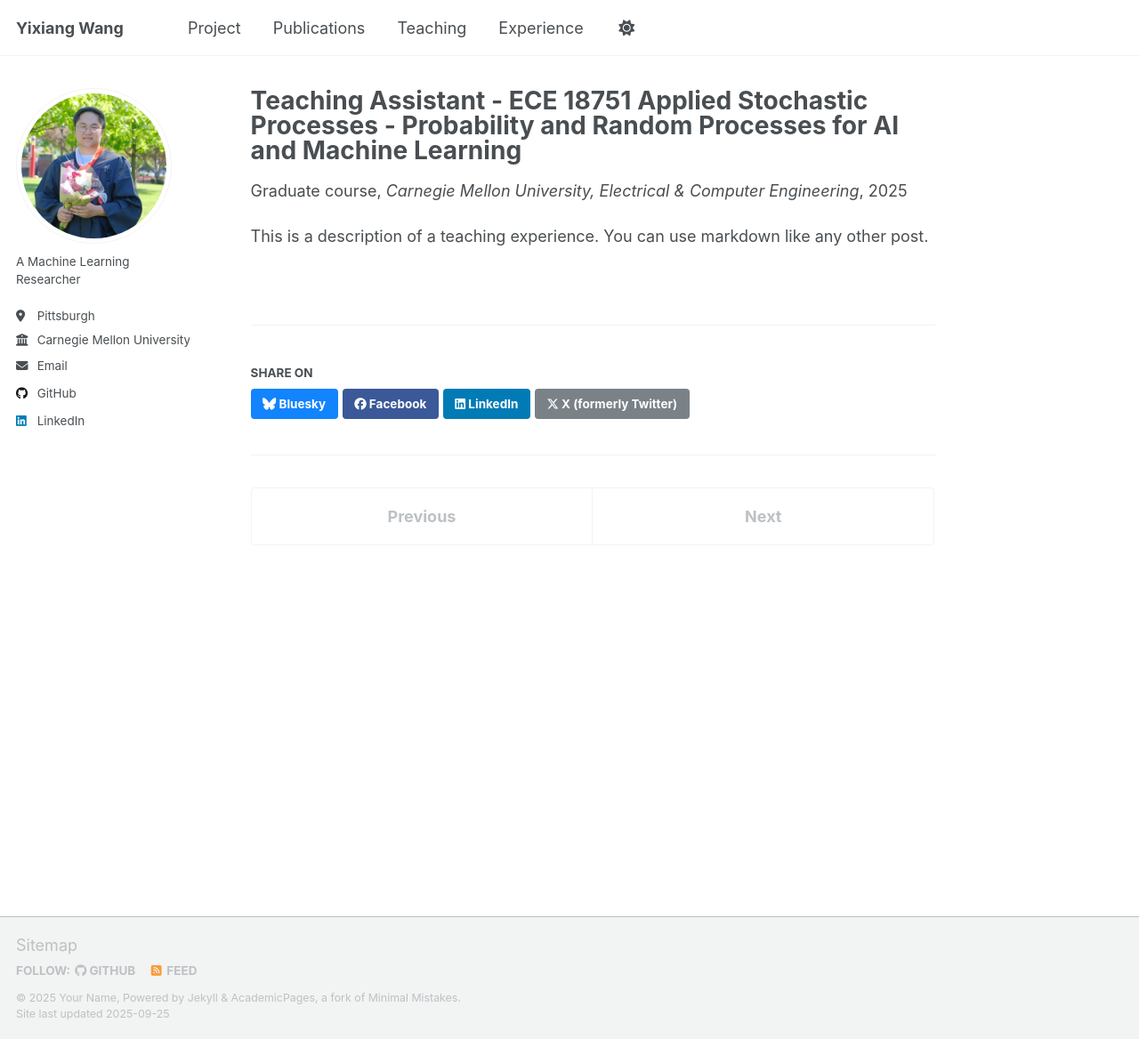
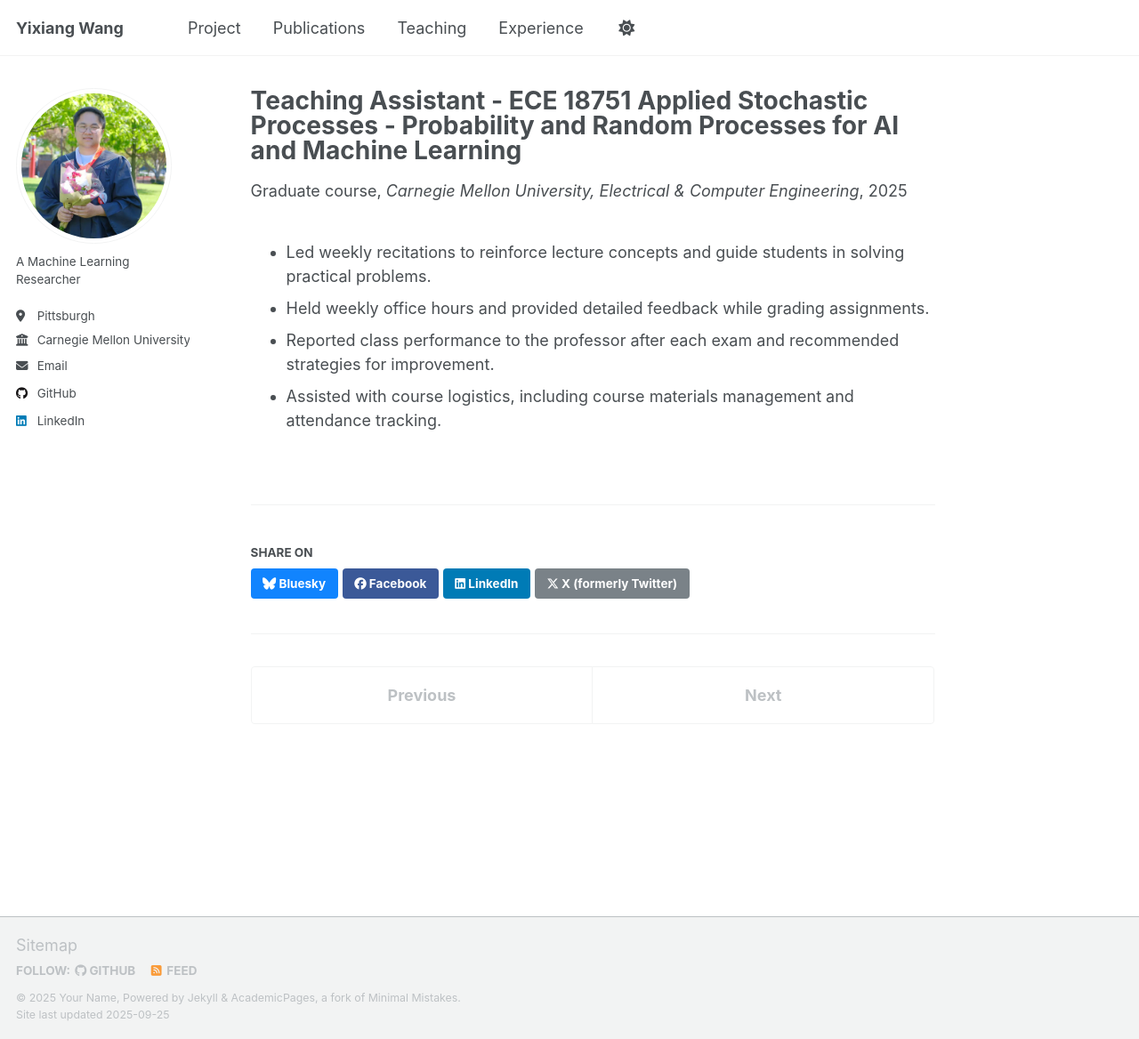
Before and after one commit to wangy8205165/wangy8205165.github.io, a Jekyll site: the page built from _teaching/Teaching_2.md, in a window 1280 px wide and 1168 px high. Shown: the whole window at 89% size. Built offline with Jekyll 4.4.1, drawn with Linux system fonts in a browser that asks for light colours; a script that is not in the unit is left out.

```diff
--- a/_teaching/Teaching_2.md
+++ b/_teaching/Teaching_2.md
@@ -8,8 +8,10 @@ date: 2025-08-25
 location: "Pittsburgh, PA"
 ---
 
-This is a description of a teaching experience. You can use markdown like any other post.
-
+- Led weekly recitations to reinforce lecture concepts and guide students in solving practical problems.
+- Held weekly office hours and provided detailed feedback while grading assignments.
+- Reported class performance to the professor after each exam and recommended strategies for improvement.
+- Assisted with course logistics, including course materials management and attendance tracking.
 <!-- Heading 1 -->
 <!-- ====== -->
 
```
Also changed, not shown: _pages/about.md (+4 -1 lines).
